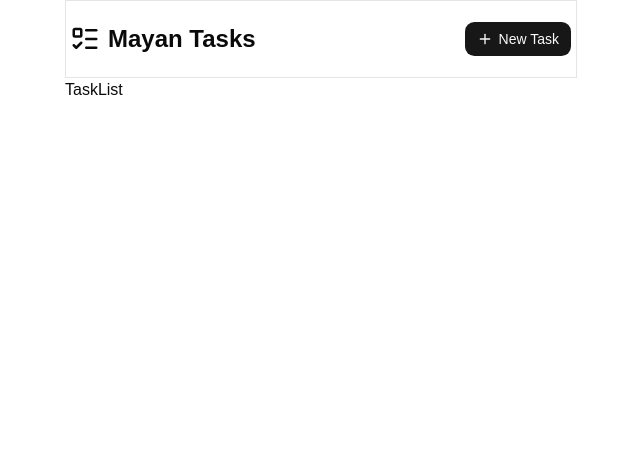
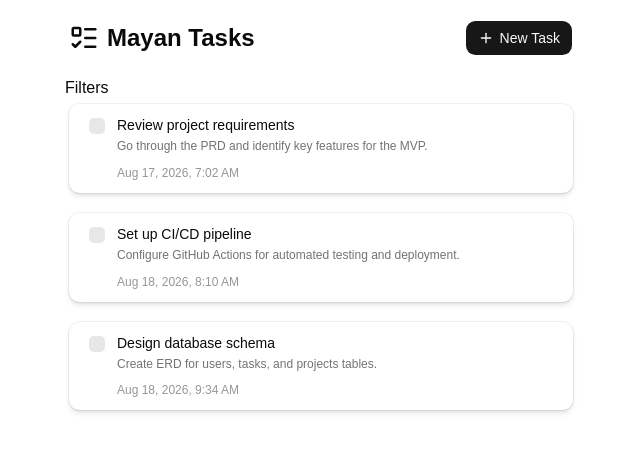
Before and after one commit to HusPhil/mayan-task-management, a React (Vite) app: page / in a window 1280 px wide. Shown: the top 452 px of the page, without its empty margins (319-959 px from the left). Built offline with nearby package versions, Linux system fonts and the light colour scheme.

Commit message:
feat: add Filters component and integrate it into App; implement TaskList with dummy data and Card component for task display

```diff
--- a/src/App.tsx
+++ b/src/App.tsx
@@ -1,11 +1,13 @@
+import Filters from "./components/Filters"
 import Header from "./components/Header"
 import TaskList from "./components/TaskList"
 
 export function App() {
   return (
-    <div className="flex items-center justify-center">
-      <div className="flex max-w-lg flex-1 flex-col">
+    <div className="flex h-screen items-center justify-center">
+      <div className="flex h-full max-w-lg flex-1 flex-col">
         <Header />
+        <Filters />
         <TaskList />
       </div>
     </div>
--- /dev/null
+++ b/src/components/Filters.tsx
@@ -0,0 +1,5 @@
+import React from "react"
+
+export default function Filters() {
+  return <div>Filters</div>
+}
--- a/src/components/Header.tsx
+++ b/src/components/Header.tsx
@@ -3,7 +3,7 @@ import CreateTaskSheet from "./sheets/CreateTaskSheet"
 
 export default function Header() {
   return (
-    <div className="flex items-center justify-between border px-1 py-5">
+    <div className="flex items-center justify-between px-1 py-5">
       <div className="flex items-center gap-2">
         <ListTodoIcon size={30} />
         <h1 className="text-2xl font-semibold">Mayan Tasks</h1>
--- a/src/components/TaskList.tsx
+++ b/src/components/TaskList.tsx
@@ -1,3 +1,121 @@
+import type { TaskRead } from "@/types/api.types"
+import { TaskStatus } from "@/types/domain.types"
+import { Card } from "./ui/card"
+import { Checkbox } from "./ui/checkbox"
+import { formatDate } from "@/utils/formatDate"
+
+const dummyData: TaskRead[] = [
+  {
+    id: "1",
+    title: "Review project requirements",
+    description: "Go through the PRD and identify key features for the MVP.",
+    created_at: "2026-08-17T07:02:26.347001Z",
+    status: TaskStatus.INCOMPLETE,
+  },
+  {
+    id: "2",
+    title: "Set up CI/CD pipeline",
+    description:
+      "Configure GitHub Actions for automated testing and deployment.",
+    created_at: "2026-08-18T08:10:07.547136Z",
+    status: TaskStatus.INCOMPLETE,
+  },
+  {
+    id: "3",
+    title: "Design database schema",
+    description: "Create ERD for users, tasks, and projects tables.",
+    created_at: "2026-08-18T09:34:13.564469Z",
+    status: TaskStatus.INCOMPLETE,
+  },
+
+  {
+    id: "5",
+    title: "Design database schema",
+    description: "Create ERD for users, tasks, and projects tables.",
+    created_at: "2026-08-18T09:34:13.564469Z",
+    status: TaskStatus.INCOMPLETE,
+  },
+
+  {
+    id: "7",
+    title: "Design database schema",
+    description: "Create ERD for users, tasks, and projects tables.",
+    created_at: "2026-08-18T09:34:13.564469Z",
+    status: TaskStatus.INCOMPLETE,
+  },
+
+  {
+    id: "8",
+    title: "Design database schema",
+    description: "Create ERD for users, tasks, and projects tables.",
+    created_at: "2026-08-18T09:34:13.564469Z",
+    status: TaskStatus.INCOMPLETE,
+  },
+
+  {
+    id: "9",
+    title: "Design database schema",
+    description: "Create ERD for users, tasks, and projects tables.",
+    created_at: "2026-08-18T09:34:13.564469Z",
+    status: TaskStatus.INCOMPLETE,
+  },
+
+  {
+    id: "10",
+    title: "Design database schema",
+    description: "Create ERD for users, tasks, and projects tables.",
+    created_at: "2026-08-18T09:34:13.564469Z",
+    status: TaskStatus.INCOMPLETE,
+  },
+
+  {
+    id: "11",
+    title: "Design database schema",
+    description: "Create ERD for users, tasks, and projects tables.",
+    created_at: "2026-08-18T09:34:13.564469Z",
+    status: TaskStatus.INCOMPLETE,
+  },
+].slice(0, 3)
+
+interface TaskCardProps {
+  task: TaskRead
+}
+
+const TaskCard = ({ task }: TaskCardProps) => {
+  return (
+    <div className="h-fit p-1">
+      <Card key={task.id} className="p-0">
+        <div className="px-5 py-3">
+          <div className="flex items-start gap-3">
+            <Checkbox
+              className={"mt-0.5"}
+              checked={task.status === TaskStatus.COMPLETED}
+            />
+            <div>
+              <div className="space-y-0.5">
+                <p className="text-sm leading-snug font-medium text-foreground">
+                  {task.title}
+                </p>
+                <p className="text-xs leading-relaxed text-muted-foreground">
+                  {task.description}
+                </p>
+              </div>
+              <p className="mt-2 text-xs text-muted-foreground/75">
+                {formatDate(task.created_at)}
+              </p>
+            </div>
+          </div>
+        </div>
+      </Card>
+    </div>
+  )
+}
 export default function TaskList() {
-  return <div>TaskList</div>
+  return (
+    <div className="flex min-h-0 flex-1 flex-col gap-3 overflow-y-auto">
+      {dummyData.map((t) => (
+        <TaskCard key={t.id} task={t} />
+      ))}
+    </div>
+  )
 }
--- /dev/null
+++ b/src/components/ui/card.tsx
@@ -0,0 +1,100 @@
+import * as React from "react"
+
+import { cn } from "@/lib/utils"
+
+function Card({
+  className,
+  size = "default",
+  ...props
+}: React.ComponentProps<"div"> & { size?: "default" | "sm" }) {
+  return (
+    <div
+      data-slot="card"
+      data-size={size}
+      className={cn(
+        "group/card flex flex-col gap-(--card-spacing) overflow-hidden rounded-4xl bg-card py-(--card-spacing) text-sm text-card-foreground shadow-md ring-1 ring-foreground/5 [--card-spacing:--spacing(6)] has-[>img:first-child]:pt-0 data-[size=sm]:[--card-spacing:--spacing(4)] dark:ring-foreground/10 *:[img:first-child]:rounded-t-4xl *:[img:last-child]:rounded-b-4xl",
+        className
+      )}
+      {...props}
+    />
+  )
+}
+
+function CardHeader({ className, ...props }: React.ComponentProps<"div">) {
+  return (
+    <div
+      data-slot="card-header"
+      className={cn(
+        "group/card-header @container/card-header grid auto-rows-min items-start gap-1.5 rounded-t-4xl px-(--card-spacing) has-data-[slot=card-action]:grid-cols-[1fr_auto] has-data-[slot=card-description]:grid-rows-[auto_auto] [.border-b]:pb-(--card-spacing)",
+        className
+      )}
+      {...props}
+    />
+  )
+}
+
+function CardTitle({ className, ...props }: React.ComponentProps<"div">) {
+  return (
+    <div
+      data-slot="card-title"
+      className={cn("font-heading text-base font-medium", className)}
+      {...props}
+    />
+  )
+}
+
+function CardDescription({ className, ...props }: React.ComponentProps<"div">) {
+  return (
+    <div
+      data-slot="card-description"
+      className={cn("text-sm text-muted-foreground", className)}
+      {...props}
+    />
+  )
+}
+
+function CardAction({ className, ...props }: React.ComponentProps<"div">) {
+  return (
+    <div
+      data-slot="card-action"
+      className={cn(
+        "col-start-2 row-span-2 row-start-1 self-start justify-self-end",
+        className
+      )}
+      {...props}
+    />
+  )
+}
+
+function CardContent({ className, ...props }: React.ComponentProps<"div">) {
+  return (
+    <div
+      data-slot="card-content"
+      className={cn("px-(--card-spacing)", className)}
+      {...props}
+    />
+  )
+}
+
+function CardFooter({ className, ...props }: React.ComponentProps<"div">) {
+  return (
+    <div
+      data-slot="card-footer"
+      className={cn(
+        "flex items-center rounded-b-4xl px-(--card-spacing) [.border-t]:pt-(--card-spacing)",
+        className
+      )}
+      {...props}
+    />
+  )
+}
+
+export {
+  Card,
+  CardHeader,
+  CardFooter,
+  CardTitle,
+  CardAction,
+  CardDescription,
+  CardContent,
+}
--- a/src/types/domain.types.ts
+++ b/src/types/domain.types.ts
@@ -1,4 +1,4 @@
-const TaskStatus = {
+export const TaskStatus = {
   INCOMPLETE: 0,
   COMPLETED: 1,
 } as const
--- /dev/null
+++ b/src/utils/formatDate.ts
@@ -0,0 +1,10 @@
+export function formatDate(dateStr: string): string {
+  const date = new Date(dateStr)
+  return date.toLocaleDateString("en-PH", {
+    year: "numeric",
+    month: "short",
+    day: "numeric",
+    hour: "numeric",
+    minute: "2-digit",
+  })
+}
```
